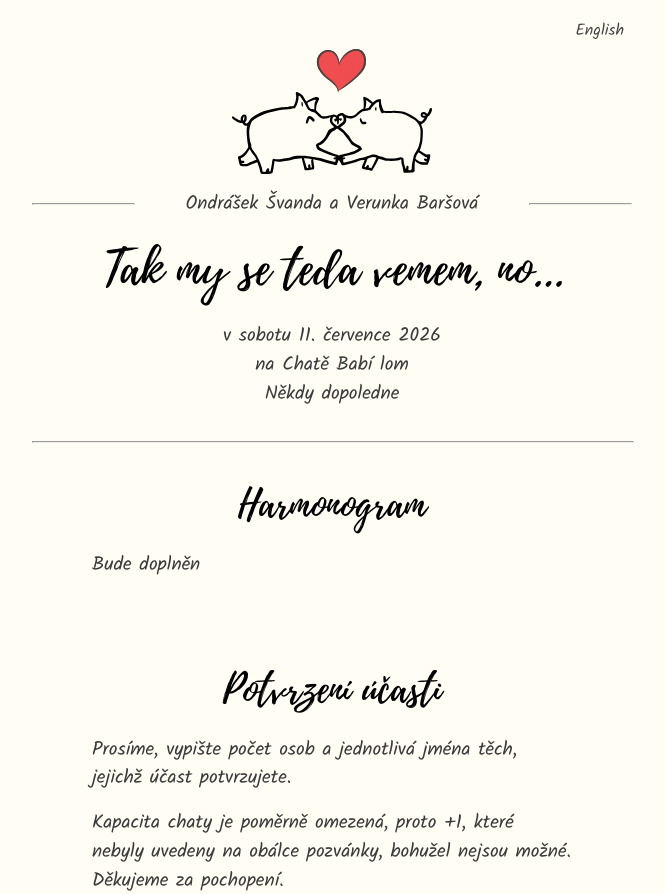
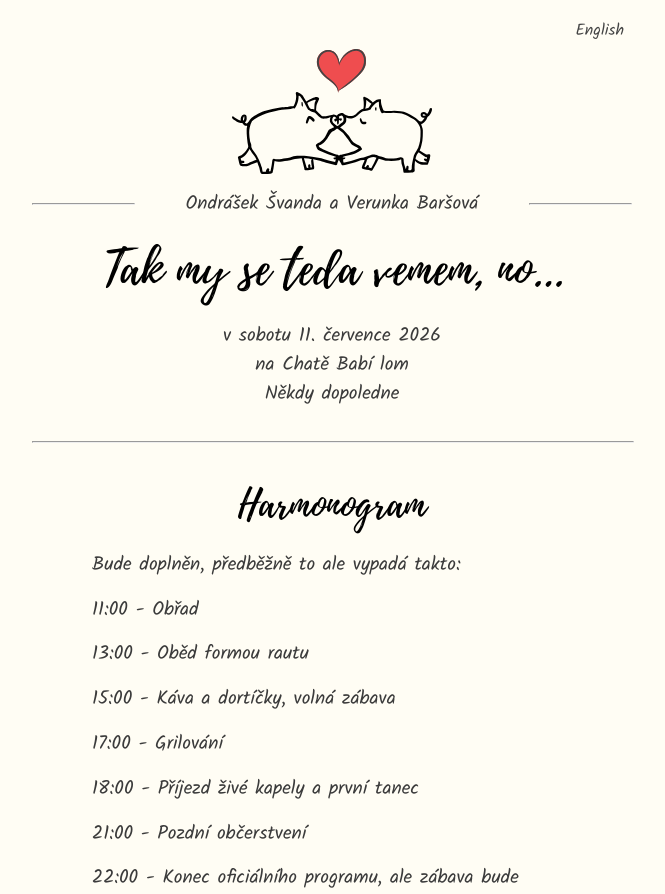
Before and after one commit to Papooch/takmysetedavemem.cz, a Nuxt app: page / in a window 1280 px wide. Shown: the top 894 px of the page, without its empty margins (308-973 px from the left). Built offline with nearby package versions, Linux system fonts and the light colour scheme.

Commit message:
tentative schedule

```diff
--- a/app/components/pages/MainPage.vue
+++ b/app/components/pages/MainPage.vue
@@ -69,7 +69,7 @@
       <PageSection
         :title="t.sections.schedule.title"
       >
-        <p>{{ t.sections.schedule.content }}</p>
+        <PMultiline :rows="t.sections.schedule.contentRows" />
       </PageSection>
       <PSpacer
         height="1"
--- a/i18n/locales/cz.ts
+++ b/i18n/locales/cz.ts
@@ -12,7 +12,16 @@ export const cz = {
   sections: {
     schedule: {
       title: "Harmonogram",
-      content: "Bude doplněn",
+      contentRows: [
+        "Bude doplněn, předběžně to ale vypadá takto:",
+        "11:00 - Obřad",
+        "13:00 - Oběd formou rautu",
+        "15:00 - Káva a dortíčky, volná zábava",
+        "17:00 - Grilování",
+        "18:00 - Příjezd živé kapely a první tanec",
+        "21:00 - Pozdní občerstvení",
+        "22:00 - Konec oficiálního programu, ale zábava bude pokračovat až do rána, když nebudeme vyřvávat jak na lesy :)",
+      ],
     },
     confirmation: {
       title: "Potvrzení účasti",
--- a/i18n/locales/en.ts
+++ b/i18n/locales/en.ts
@@ -14,7 +14,16 @@ export const en: Translations = {
   sections: {
     schedule: {
       title: "Schedule",
-      content: "Will be added",
+      contentRows: [
+        "Will be added, but tentatively it looks like this:",
+        "11:00 - Ceremony",
+        "13:00 - Lunch buffet",
+        "15:00 - Coffee and cakes, free entertainment",
+        "17:00 - Barbecue",
+        "18:00 - Arrival of live band and first dance",
+        "21:00 - Late refreshments",
+        "22:00 - End of official program, but the party will continue until morning, unless we start shouting like in the forest :)",
+      ],
     },
     confirmation: {
       title: "Confirmation of Attendance",
```
